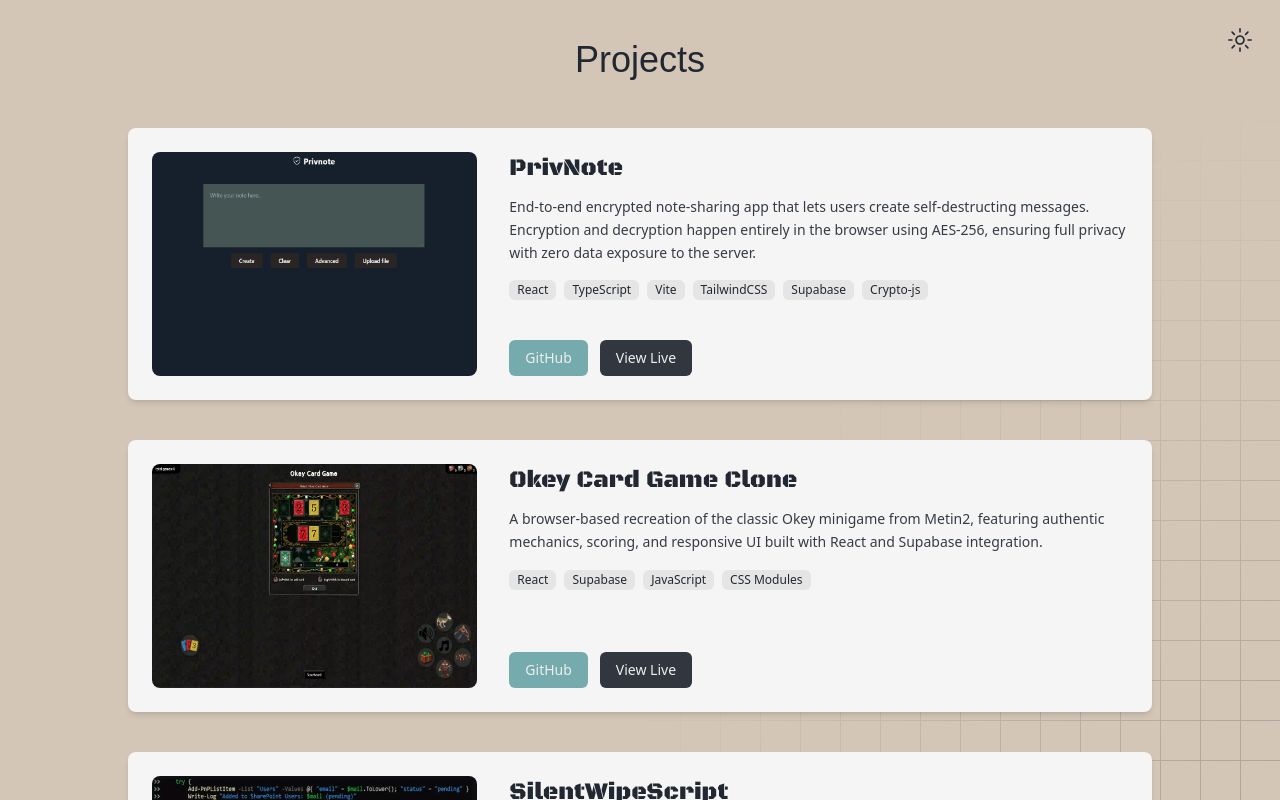
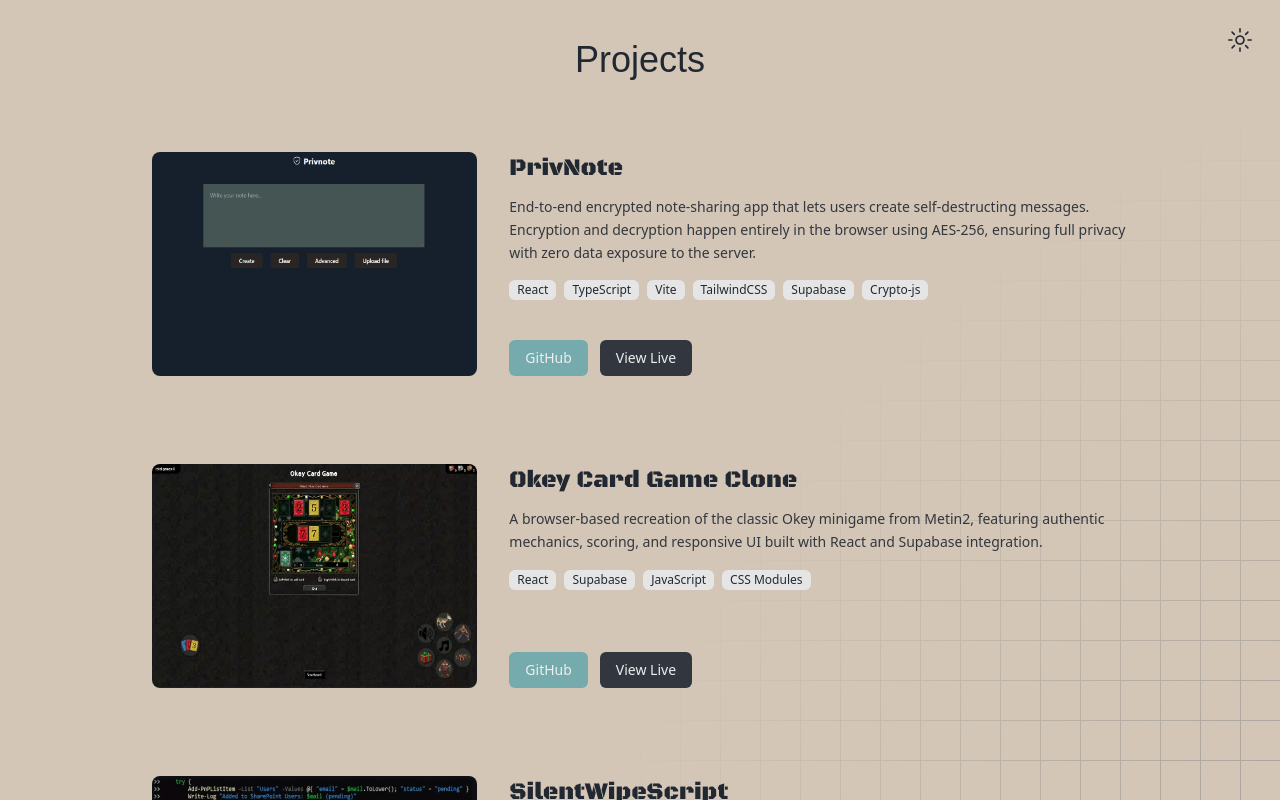
Before and after one commit to Jakbor32/portfolio, a Next.js app: page /projects in a window 1280 px wide. Shown: the top 800 px of the page. Built offline with nearby package versions, Linux system fonts and the light colour scheme; a web font is replaced by a local one.

Commit message:
remove bg from ProjectCard + add global red scrollbar

```diff
--- a/src/app/globals.css
+++ b/src/app/globals.css
@@ -54,3 +54,16 @@
 .animate-fadeInBlur {
   animation: fadeInBlur .9s cubic-bezier(0.4, 0, 0.2, 1) forwards;
 }
+
+/* Global dark red scrollbar */
+::-webkit-scrollbar-thumb {
+  background-color: #b00020;
+}
+
+::-webkit-scrollbar-track {
+  background-color: #111;
+}
+
+* {
+  scrollbar-color: #b00020 #111;
+}
--- a/src/components/ui/ProjectCard.tsx
+++ b/src/components/ui/ProjectCard.tsx
@@ -18,9 +18,9 @@ export default function ProjectCard({ project }: { project: Project }) {
   return (
     <div
       key={project.title}
-      className="flex flex-col items-start gap-8 rounded-lg bg-neutral-100 p-6 shadow-md transition hover:shadow-lg sm:flex-row sm:items-stretch dark:bg-neutral-800"
+      className="flex flex-col items-start gap-8 rounded-lg p-6 transition sm:flex-row sm:items-stretch"
     >
-      <div className="relative flex h-56 w-full items-center justify-center overflow-hidden rounded-lg bg-white sm:w-1/3 dark:bg-neutral-700">
+      <div className="relative flex h-56 w-full items-center justify-center overflow-hidden rounded-lg sm:w-1/3">
         <Image
           src={project.image}
           alt={project.title}
```
